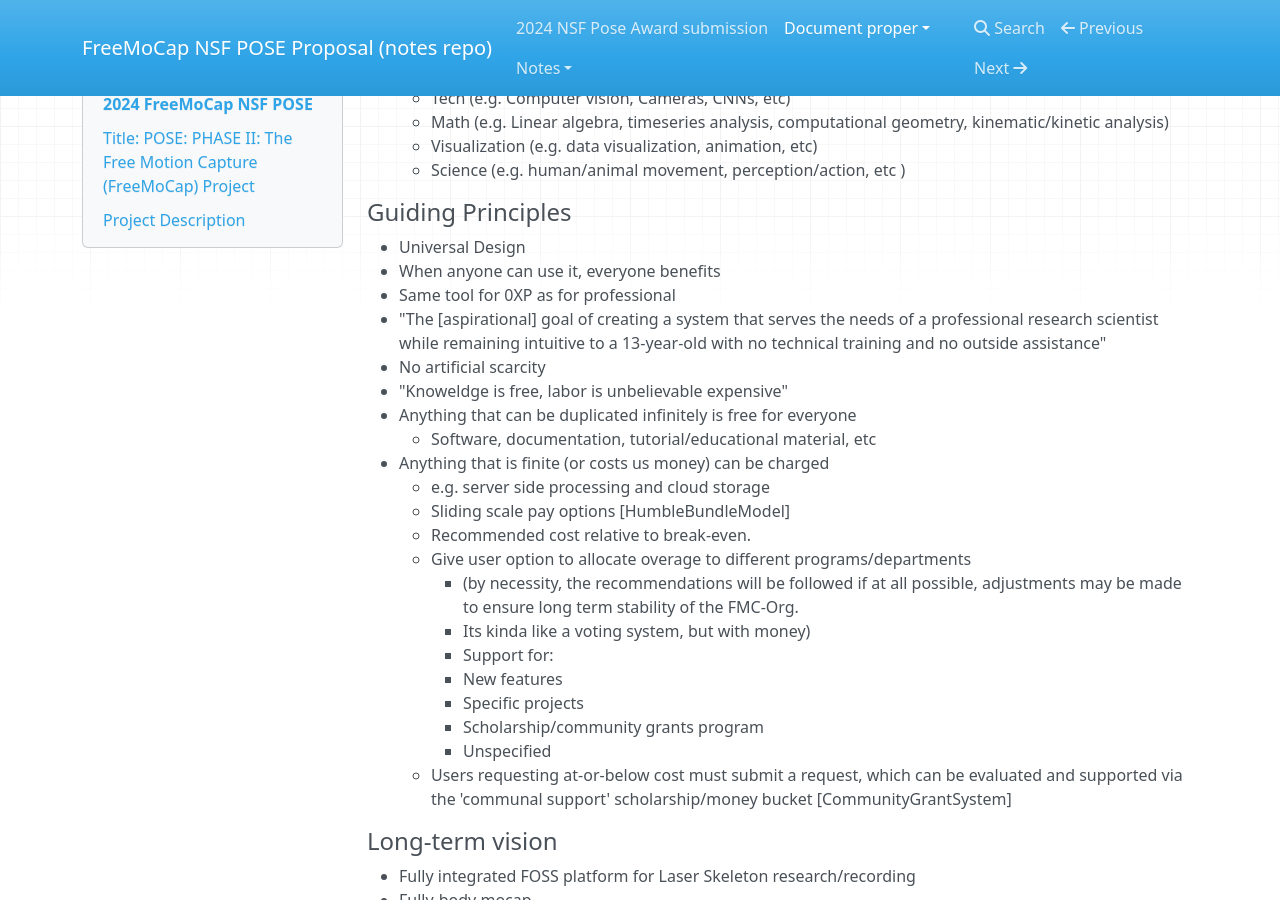
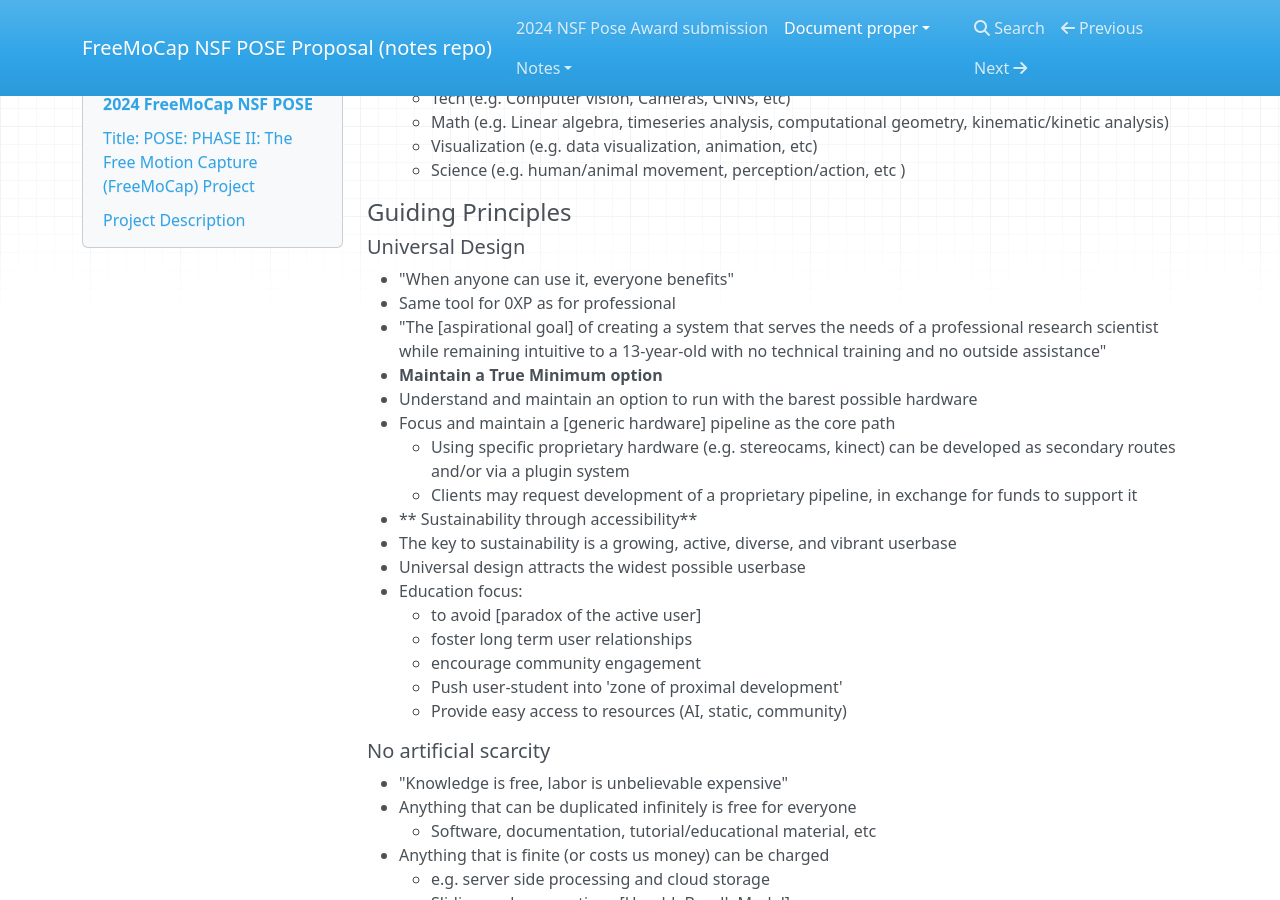
Before and after one commit to freemocap/2025-nsf-pose, an MkDocs documentation site: the page built from docs/document-proper/2024-freemocap-nsf-pose-outline.md, in a window 1280 px wide and 900 px high, scrolled down 610 px. Built offline with MkDocs 1.6.1, drawn with Linux system fonts in a browser that asks for light colours; nearby versions of some CDN libraries; some of the changed text lies outside the part shown.

Commit message:
adding to outline

```diff
--- a/docs/document-proper/2024-freemocap-nsf-pose-outline.md
+++ b/docs/document-proper/2024-freemocap-nsf-pose-outline.md
@@ -27,12 +27,26 @@
 
 #### Guiding Principles
 
-- Universal Design
-  - When anyone can use it, everyone benefits
-  - Same tool for 0XP as for professional
-  - "The [aspirational] goal of creating a system that serves the needs of a professional research scientist while remaining intuitive to a 13-year-old with no technical training and no outside assistance"
-- No artificial scarcity
-  - "Knoweldge is free, labor is unbelievable expensive"
+##### Universal Design
+- "When anyone can use it, everyone benefits"
+- Same tool for 0XP as for professional
+- "The [aspirational goal] of creating a system that serves the needs of a professional research scientist while remaining intuitive to a 13-year-old with no technical training and no outside assistance"
+- **Maintain a True Minimum option**
+  - Understand and maintain an option to run with the barest possible hardware
+  - Focus and maintain a [generic hardware] pipeline as the core path
+    - Using specific proprietary hardware (e.g. stereocams, kinect) can be developed as secondary routes and/or via a plugin system
+    - Clients may request development of a proprietary pipeline, in exchange for funds to support it
+- ** Sustainability through accessibility**
+  - The key to sustainability is a growing, active, diverse, and vibrant userbase
+  - Universal design attracts the widest possible userbase
+  - Education focus:
+    - to avoid [paradox of the active user]
+    - foster long term user relationships
+    - encourage community engagement
+      - Push user-student into 'zone of proximal development'
+      - Provide easy access to resources (AI, static, community)
+##### No artificial scarcity
+  - "Knowledge is free, labor is unbelievable expensive"
   - Anything that can be duplicated infinitely is free for everyone
     - Software, documentation, tutorial/educational material, etc
   - Anything that is finite (or costs us money) can be charged
@@ -71,11 +85,19 @@
       - Age-related
       - Developmental
     - Robotics
+- Annual conference/workshop/hackathon: `FreeMoCon`
+  - `FreeMoCamp` is like summer camp, this is like `Siggraph`
+  -
+#### Sustainability Goals
+- Activities
+- Metrics and monitoring
+  - User base
+  - Community
+  - Software performance
 
 #### Broader impacts
 
-#### Current Context
-
+##### Current Context
 - Technical landscape
 - Social landscape
 - Need and Gap
@@ -127,48 +149,19 @@
   - Global distribution and spread should match popultion density
   - Individual user trajectories
     - Minimize 'bounce' (Single pings)
-    - Maximize 'velocity' (`extracted user growth` non-stagnant, e.g. anti-paradox-of-active-user protocols)
+    - Maximize 'velocity' (`extracted user growth` non-stagnant, e.g. `anti-paradox-of-active-user` protocols)
 - Software quality
   - Generic validation metrics should be strictly monotonically increasing
     - i.e. global measure of 'goodness' of mocap data should ALWAYS increase over time
 
 #### Security and Privacy
 
-- Fully offline local processing
+- Fully offline local processing option
 - Google Cloud Platform for secrets management
 - Matrix homeserver for privacy, security, consistency
 - Full instruction set on how to duplicate infrastructure with documentation and tutorials
 
-#### Community building
-
-- Users
-  - Students
-  - Artists
-  - Scientists
-  - Clinicians
-- Intellectual Content Creators
-  - Software developer
-    - Core
-    - Visualization
-    - Analysis
-  - Creator Users
-    - Artistic
-      - Animation
-      - Video Games
-      - Performance (dance)
-  - Community helpers
-    - Moderation
-    - Troubleshooting and technical support
-    - Encouraging newcomers
-- OS Community building components:
-  - recruitment
-  - motivation
-  - mentoring
-  - managing
-  - mediating disputes
-  -
-
-#### Activities to Sustain the Ecosystem
+#### Community Engagement
 
 ##### Annual Workshop: FreeMoCamp 💀⛺
 
@@ -222,13 +215,49 @@
     - The idea would be to create spaces where higher XP folk can talk about complicated stuff without distraction [WorkingInPublic]
     - But also LowerXP folk can still see the conversations and ask questions (Maybe make it easy to summon SkellyBot to explain a message/conversation 🤔)
   -
+#### Community building
+
+- Users
+  - Students
+  - Artists
+  - Scientists
+  - Clinicians
+- Intellectual Content Creators
+  - Software developer
+    - Core
+    - Visualization
+    - Analysis
+  - Creator Users
+    - Artistic
+      - Animation
+      - Video Games
+      - Performance (dance)
+  - Community helpers
+    - Moderation
+    - Troubleshooting and technical support
+    - Encouraging newcomers
+- OS Community building components:
+  - recruitment
+  - motivation
+  - mentoring
+  - managing
+  - mediating disputes
+  -
+
+
 
 #### Continuous Integration and Development
 
 - Git-flow system
-- Automated test suites (via GitHub Action)
-  - Quick tests  run per commit to PR
-  - Full run per commit to `main`
+- Testing and Evaluation
+  - Automated test suites (via GitHub Action)
+    - Quick tests  run per commit to PR
+    - Full run per commit to `main`
+  - Diagnostics
+    - Same as test suite, but cranking up the base numbers to estimate system processing time and load.
+    - Maintain accurate assessmenet of minimum, recommended, and maximum hardware requirements
+    - Use to build an automatic runtime resource manager which provides recommended settings for the system it is running on
+      - This is an accessibilty thing, since we want to be able to clearly understand the TRUE MINIMUM requirements
 - Automated release/versioning on commit to `main`
 - Poly-repo format
   - Sub-skelly repos mimic structure of core `freemocap` software
```
Also changed, not shown: other parts of docs/document-proper/2024-freemocap-nsf-pose-outline.md (+0 -6 lines).
